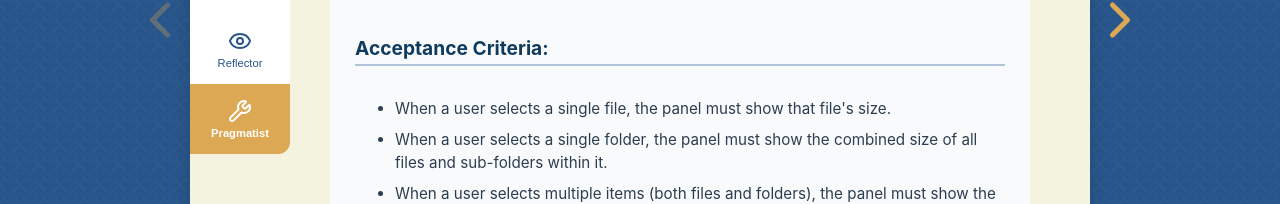
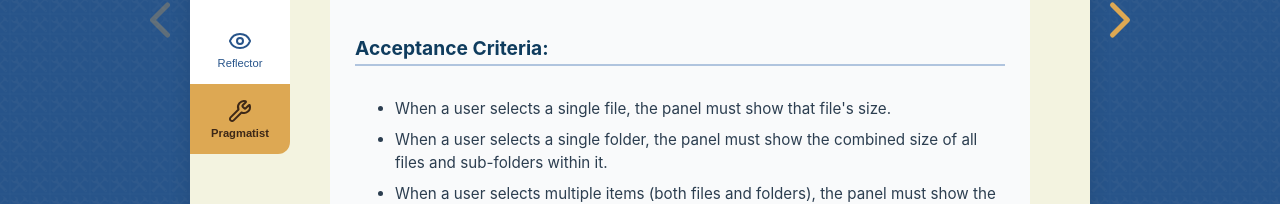
Before and after one commit to aliyahlimbada/COS750-Project, a React (Vite) app: page / in a window 1280 px wide. Shown: the part 376-580 px from the top of the page. Built offline with nearby package versions, Linux system fonts and the light colour scheme.

Commit message:
updated accessibility

```diff
--- a/src/styles/app.scss
+++ b/src/styles/app.scss
@@ -153,7 +153,7 @@ body, html, #root {
 
 .learning-style-btn.active {
   background-color: #DDA853;
-  color: white;
+  color: #3D2817;
   font-weight: bold;
 }
 
```
